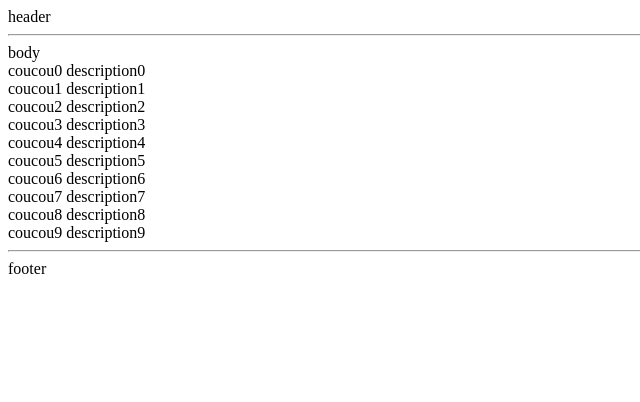
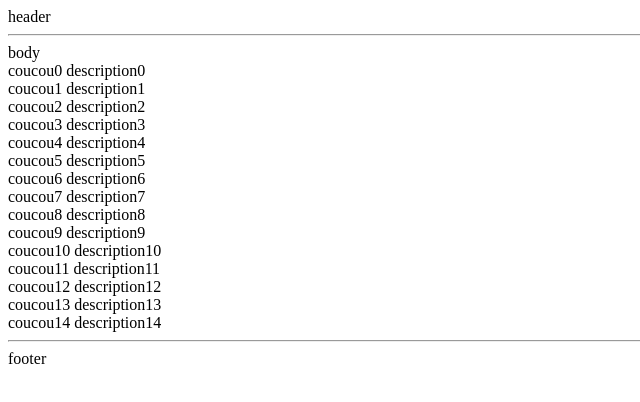
Before and after one commit to jlg-formation/cgi-fan, a website: page app/index.html in a window 1280 px wide. Shown: the whole page, without its empty margins (0-640 px from the left). Drawn offline with nearby package versions, Linux system fonts and the light colour scheme.

Commit message:
Ca tue ton browser

```diff
--- a/app/cgi-list/cgi-list.js
+++ b/app/cgi-list/cgi-list.js
@@ -21,14 +21,26 @@
 			restrict: 'E',
 			controller: function CgiListCtrl($scope, $element, $attrs, $compile, $rootScope) {
 				'ngInject';
+				var ctrl = this;
 				console.log('CgiListCtrl', arguments);
 				var content = $element.html();
 				$element.html('');
 
 				console.log('content', content);
 
+				ctrl.start = 0;
 
-				for (var i = 0; i < 10; i++) {
+				window.onwheel = function() {
+					console.log('mon scroll', arguments);
+					ctrl.getMore();
+				};
+
+				ctrl.getMore = function() {
+					var qty = $attrs.qty || 10;
+					qty = Number(qty);
+
+
+					for (var i = ctrl.start; i < ctrl.start + qty; i++) {
 						var html = '';
 						html += '<div>' + content + '</div>';
 						var elt = angular.element(html);
@@ -38,8 +50,10 @@
 						scope[name] = $rootScope.affaires[i];
 						$compile(elt)(scope);
 					}
+					ctrl.start += qty;
 
-
+				}
+				ctrl.getMore();
 
 			}
 		};
--- a/app/tmpl/cgi-body.html
+++ b/app/tmpl/cgi-body.html
@@ -1,5 +1,5 @@
 body
-<cgi-list href="../ws/affaires" qty="10" name="affaire">
+<cgi-list href="../ws/affaires" qty="15" name="affaire">
 	<titre>{{affaire.titre}}</titre>
 	<description>{{affaire.description}}</description>
 </cgi-list>
```
Lines whose indentation alone changed are shown as unchanged.
